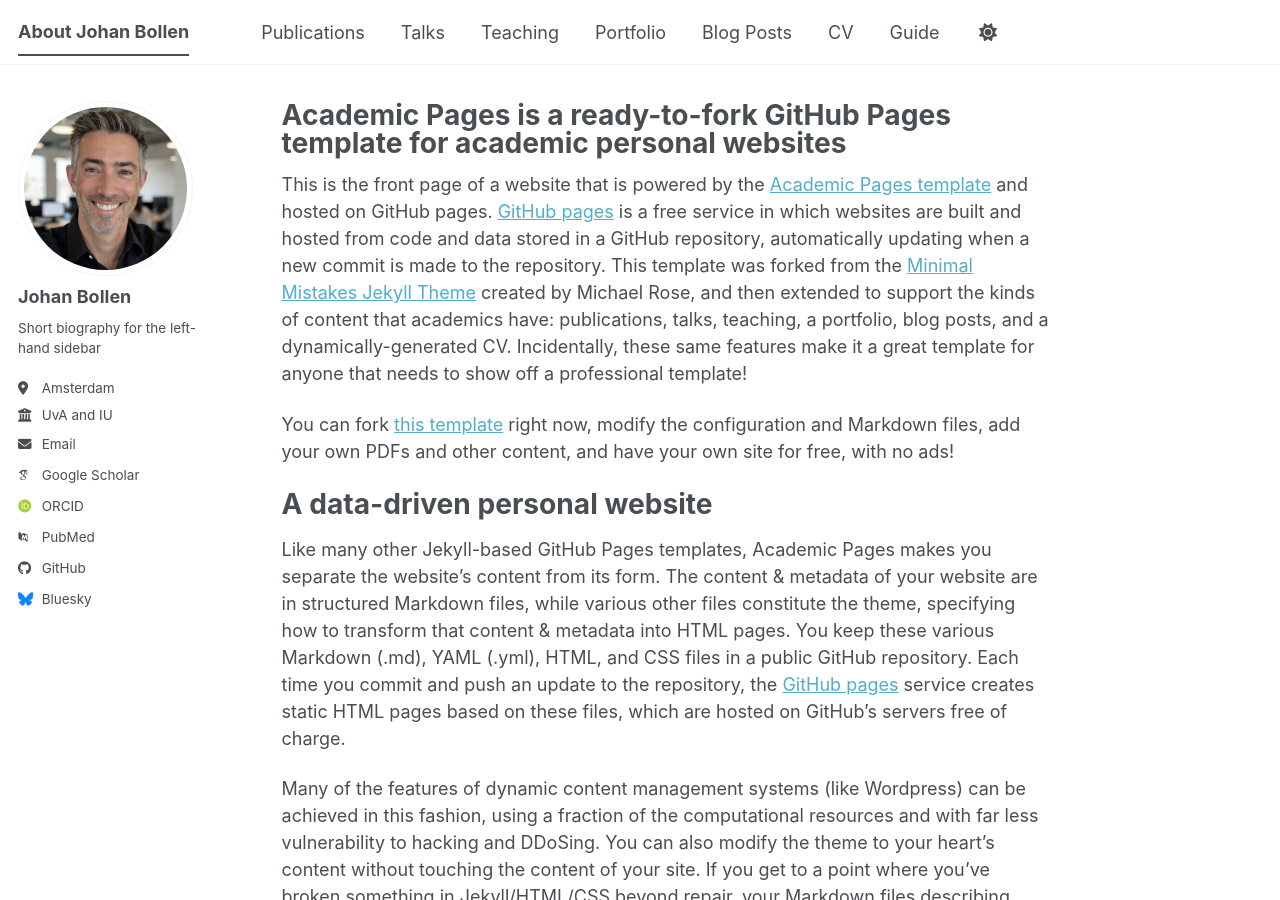
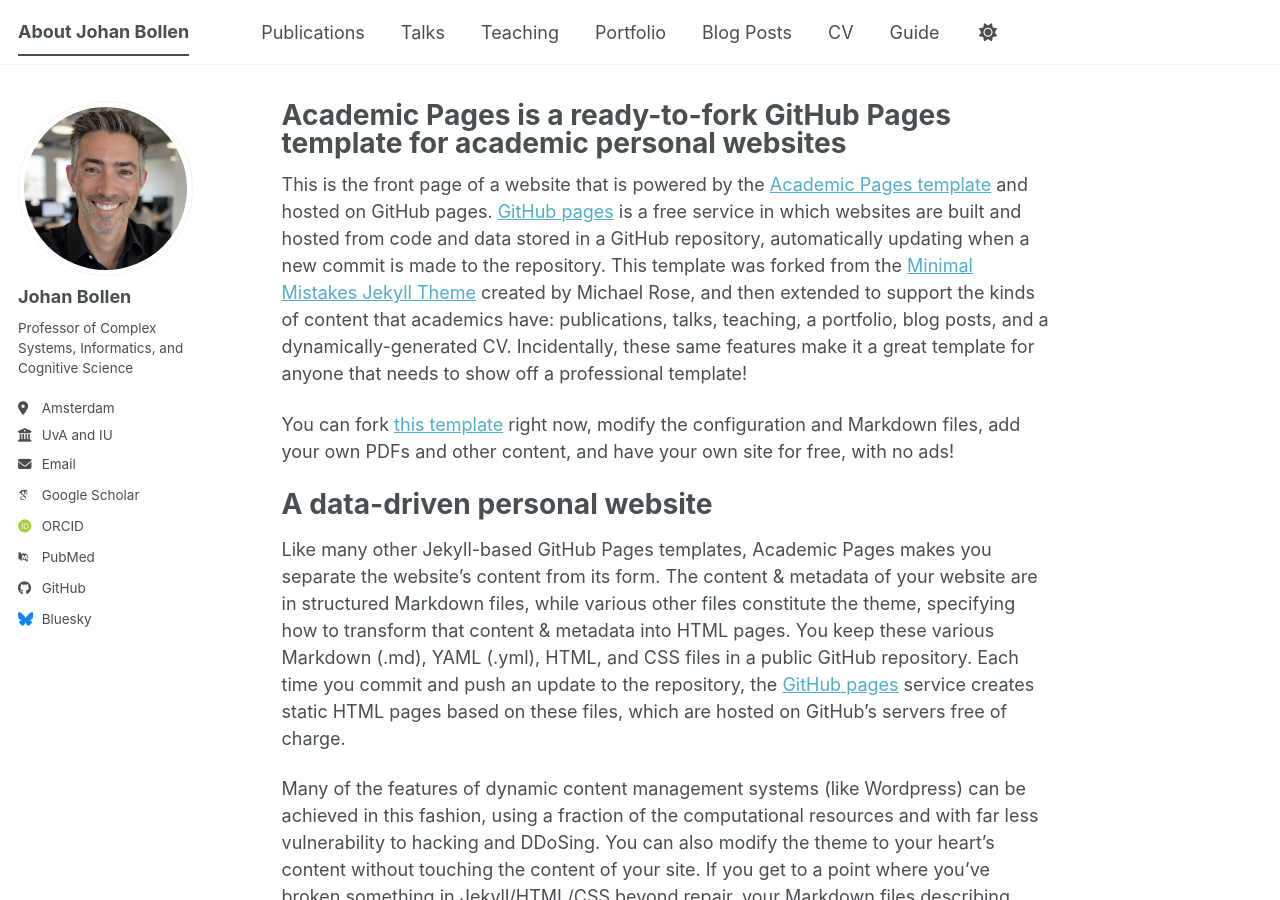
Before and after one commit to jbollen/jbollen.github.io, a Jekyll site: the page built from _pages/about.md, in a window 1280 px wide and 900 px high. Built offline with Jekyll 4.4.1, drawn with Linux system fonts in a browser that asks for light colours; some web fonts are replaced; a script bundle is joined from its source files by our own code; library files that are not in the unit come from our copies.

Commit message:
Update _config.yml

```diff
--- a/_config.yml
+++ b/_config.yml
@@ -26,7 +26,7 @@
   avatar           : "profile.png"
   name             : "Johan Bollen"
   pronouns         : # example: "she/her"
-  bio              : "Short biography for the left-hand sidebar"
+  bio              : "Professor of Complex Systems, Informatics, and Cognitive Science"
   location         : "Amsterdam"
   employer         : "UvA and IU"
   uri              : # URL
```
